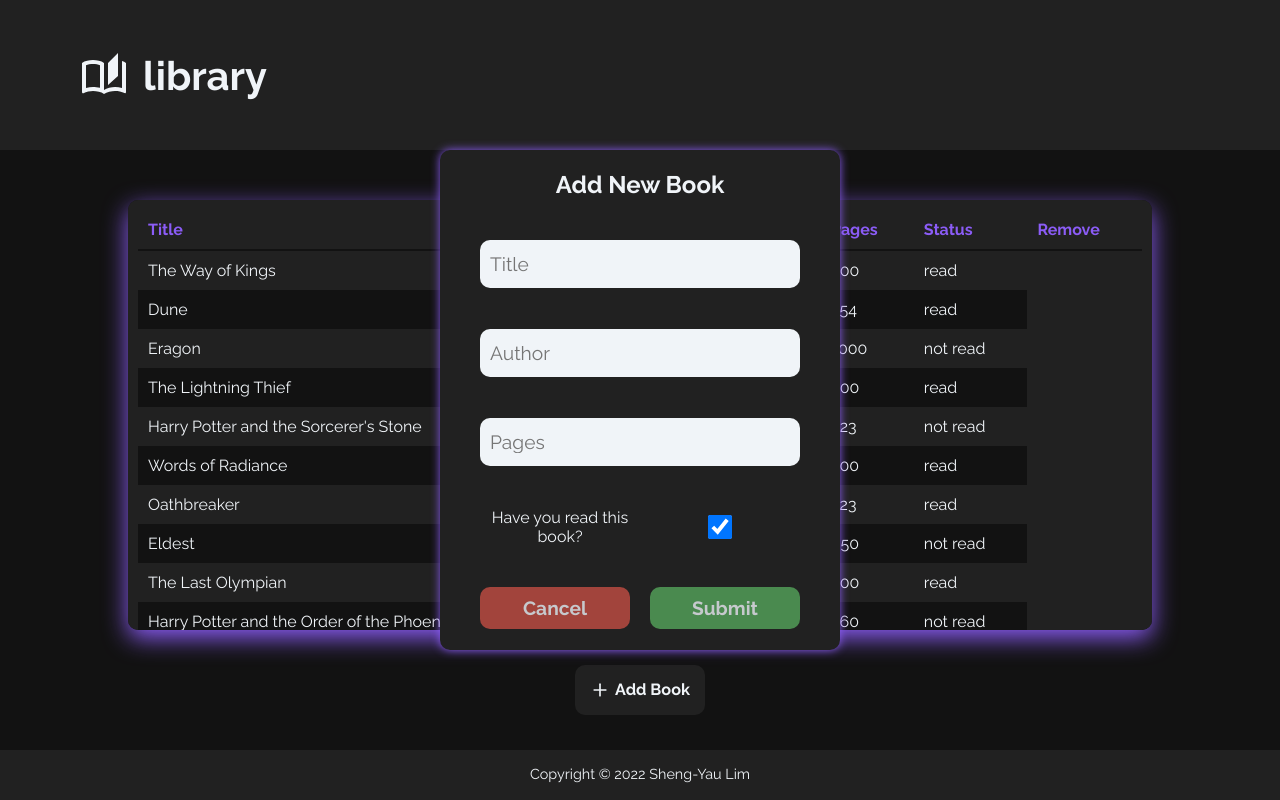
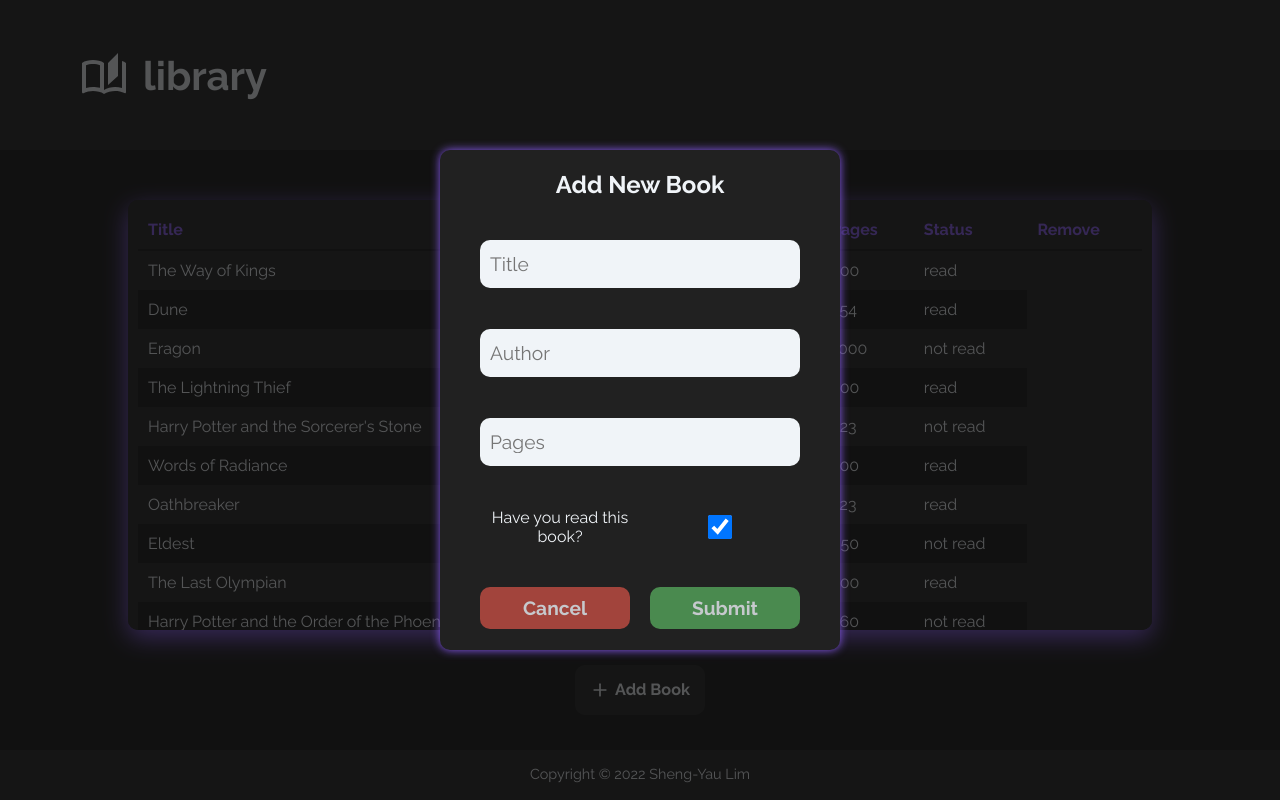
Before and after one commit to syl1m/library, a plain HTML site: page index.html in a window 1280 px wide. Both pictures are taken after a click on the button "Add Book". Drawn offline with Linux system fonts and the light colour scheme.

Commit message:
Add form backdrop when form is open

```diff
--- a/index.html
+++ b/index.html
@@ -12,6 +12,7 @@
     <title>My Library</title>
 </head>
 <body>
+    <div class="modal_backdrop"></div>
     <header>
         <img src="./images/book_icon.svg" alt="Book logo"> library
     </header>
--- a/javascript.js
+++ b/javascript.js
@@ -1,4 +1,5 @@
 const libraryTableBody = document.querySelector('tbody');
+const modalBackdrop = document.querySelector('.modal_backdrop');
 
 const bookForm = document.querySelector('.add_book_form');
 const titleFormValue = document.querySelector('input[name="title"]').value;
@@ -39,15 +40,18 @@ displayBook()
 // Event Listeners
 addBookBtn.addEventListener('click', () => {
     bookForm.style.display = "flex";
+    modalBackdrop.style.display = "block";
 });
 
 cancelBtn.addEventListener('click', () => {
     bookForm.style.display = "none";
+    modalBackdrop.style.display = "none";
 });
 
 submitBtn.addEventListener('click', () => {
     if (titleFormValue && authorFormValue && pagesFormValue) {
         bookForm.style.display = "none";
+        modalBackdrop.style.display = "none";
     }
 });
 
--- a/style.css
+++ b/style.css
@@ -22,6 +22,18 @@ body {
     height: 100vh;
     display: grid;
     grid-template-rows: 150px auto 100px 1fr 50px;
+}
+
+.modal_backdrop {
+    position: fixed;
+    top: 0;
+    left: 0;
+    width: 100vw;
+    height: 100vh;
+    background-color: var(--black);
+    opacity: 0.7;
+    z-index: 2;
+    display: none;
 }
 
 header {
@@ -128,7 +140,7 @@ tbody tr:hover {
     top: 50%;
     left: 50%;
     transform: translate(-50%, -50%);
-    z-index: 5;
+    z-index: 3;
     background-color: var(--dark-grey);
     height: min(500px, 80vh);
     width: min(400px, 80vw);
```
